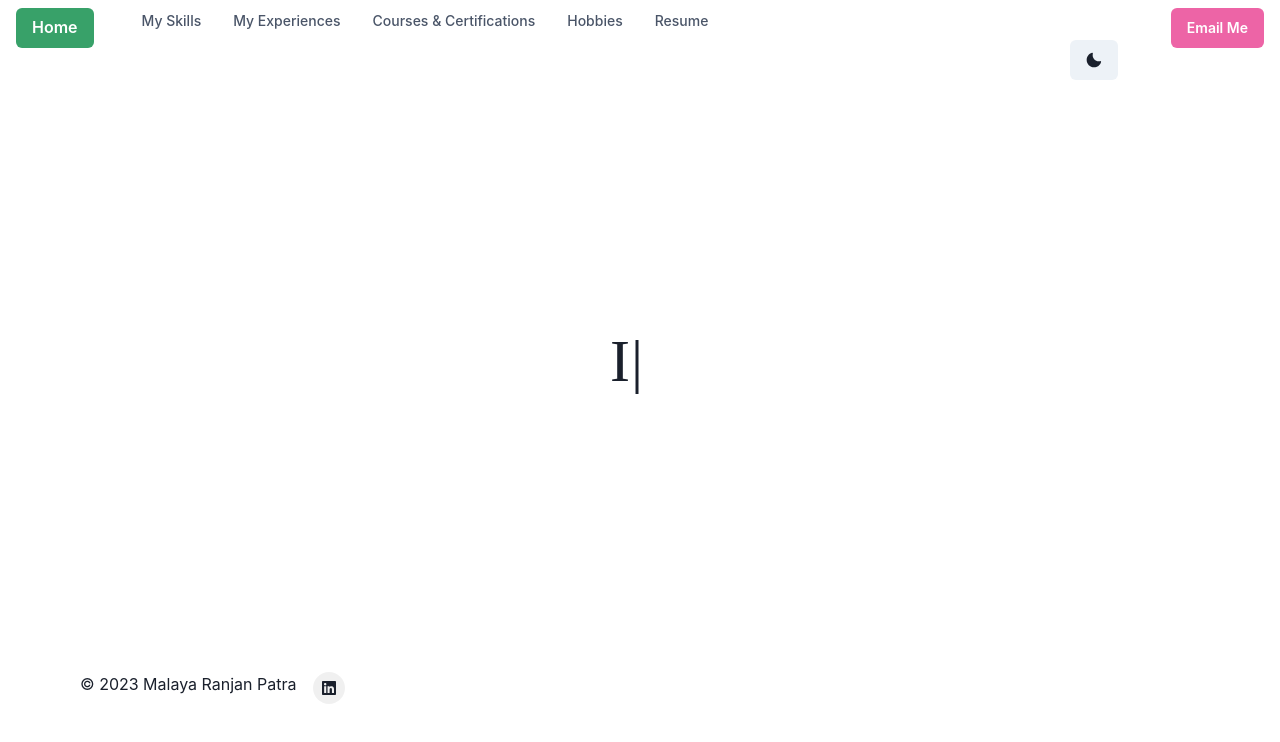
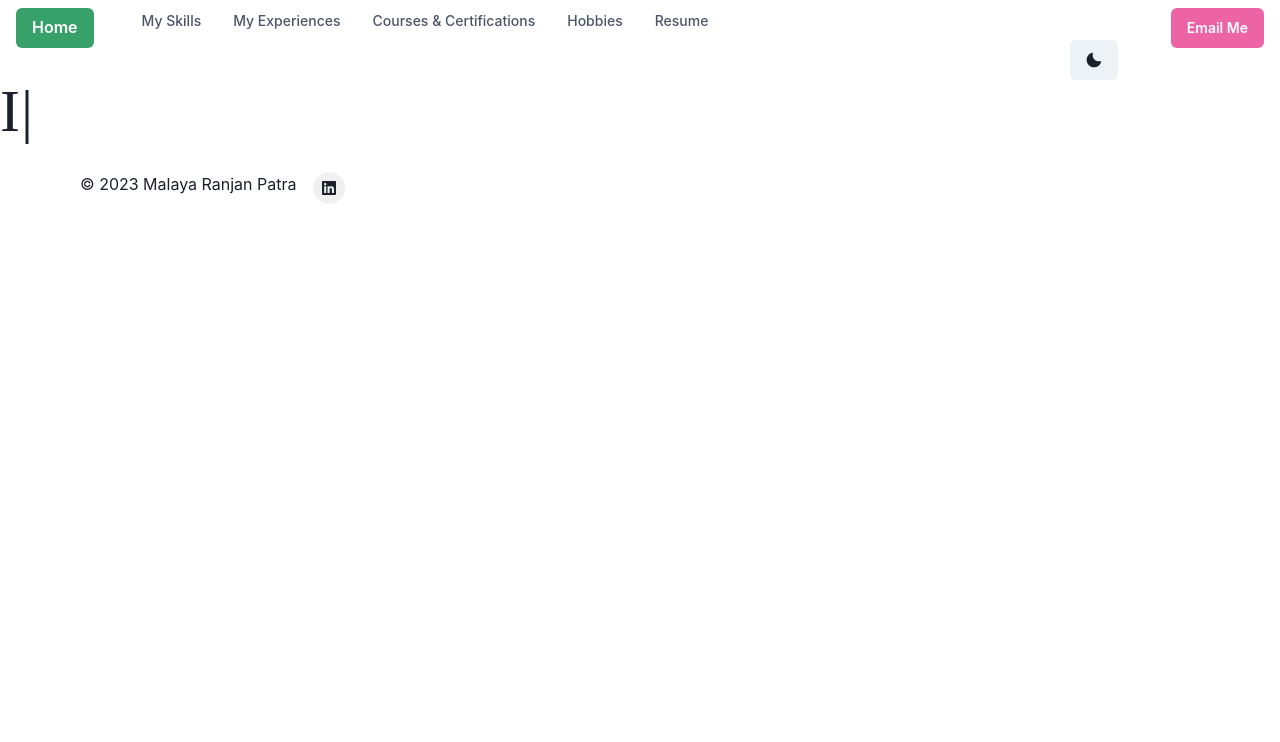
Before and after one commit to MalayaRP/my-world, a Next.js app: page / in a window 1280 px wide. Shown: the top 742 px of the page. Built offline with nearby package versions, Linux system fonts and the light colour scheme.

Commit message:
Update page.js

```diff
--- a/app/page.js
+++ b/app/page.js
@@ -18,13 +18,6 @@ export default function Home() {
     <>
 
 <HStack spacing='10px'>
-  <Box>
-  <div style={{height: "600px", width: "600px", position: "relative" }}className='viewer_3Dmoljs' data-pdb='4IRC' data-backgroundcolor='0xffffff' data-spin='axis:y;speed:0.5' data-style='cartoon:color=spectrum' data-backgroundalpha="0"> </div>
-
-  </Box>
-
-
-
   <Box >
     <div style={{fontSize:"60px", fontFamily:"ariel", marginTop:"10px"}}>
     <Typewriter
```
